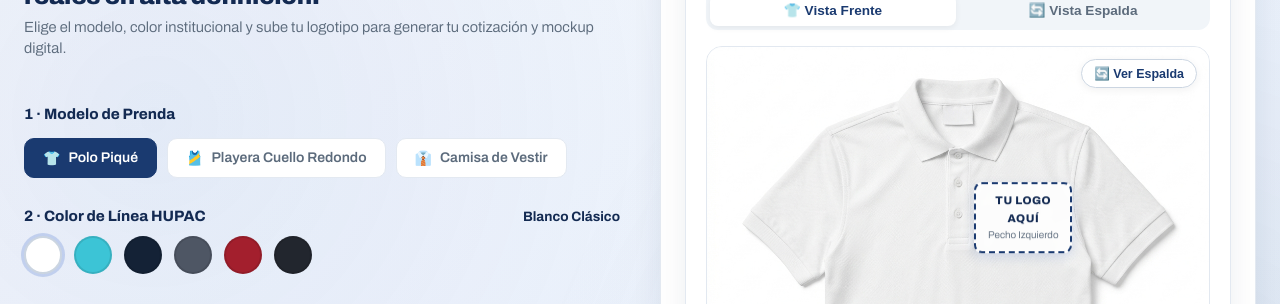
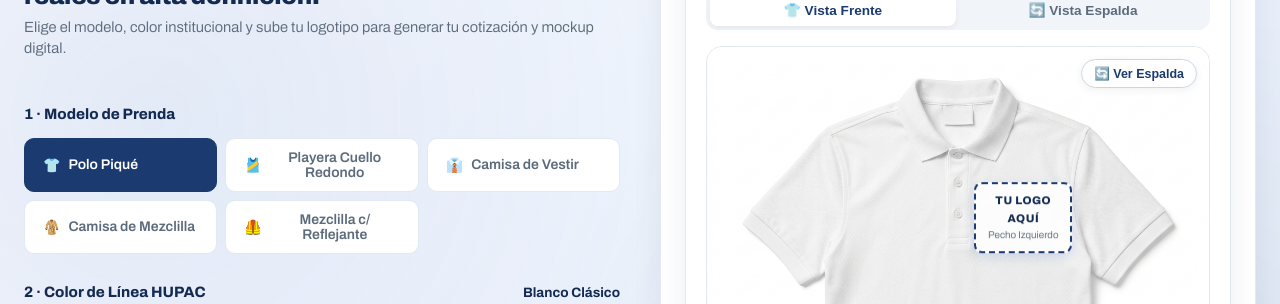
Before and after one commit to danieltrejomx/hupac-textiles-web, a Next.js app: page / in a window 1280 px wide. Shown: the part 1600-1904 px from the top of the page. Built offline with nearby package versions, Linux system fonts and the light colour scheme; no server answers.

Commit message:
feat(configurator): add denim shirts with and without reflective stripes, restrict dress shirt to 3 colors

```diff
--- a/components/Configurator.tsx
+++ b/components/Configurator.tsx
@@ -3,7 +3,7 @@ import { useState, useRef, useEffect, ChangeEvent } from 'react';
 import { collection, addDoc, serverTimestamp } from 'firebase/firestore';
 import { db } from '@/lib/firebase';
 
-type Prenda = 'polo' | 'playera' | 'camisa';
+type Prenda = 'polo' | 'playera' | 'camisa' | 'mezclilla' | 'mezclilla_reflejante';
 type Vista = 'frente' | 'espalda';
 type PosicionFrente = 'pecho_izq' | 'centro_pecho' | 'pecho_der';
 type PosicionEspalda = 'espalda_cuello' | 'espalda_centro' | 'espalda_baja';
@@ -75,6 +75,42 @@ const PRENDAS: Record<Prenda, PrendaConfig> = {
       { id: 'espalda_centro', label: 'Espalda Centro (Grande)', x: 50, y: 44, maxW: 170 },
       { id: 'espalda_baja', label: 'Espalda Baja', x: 50, y: 68, maxW: 150 },
     ]
+  },
+  mezclilla: {
+    nombre: 'CAMISA DE MEZCLILLA INDUSTRIAL',
+    subtitulo: '100% Algodón de uso rudo · Confección reforzada y doble bolsa',
+    frenteImgWhite: '/images/epc/camisa_mezclilla.png',
+    espaldaImgWhite: '/images/epc/camisa_mezclilla.png',
+    frenteImgColor: '/images/epc/camisa_mezclilla.png',
+    espaldaImgColor: '/images/epc/camisa_mezclilla.png',
+    posicionesFrente: [
+      { id: 'pecho_izq', label: 'Pecho Izquierdo', x: 62, y: 34, maxW: 85 },
+      { id: 'centro_pecho', label: 'Centro Pecho', x: 50, y: 44, maxW: 120 },
+      { id: 'pecho_der', label: 'Pecho Derecho', x: 38, y: 34, maxW: 85 },
+    ],
+    posicionesEspalda: [
+      { id: 'espalda_cuello', label: 'Espalda Superior (Cuello)', x: 50, y: 22, maxW: 95 },
+      { id: 'espalda_centro', label: 'Espalda Centro (Grande)', x: 50, y: 44, maxW: 170 },
+      { id: 'espalda_baja', label: 'Espalda Baja', x: 50, y: 68, maxW: 150 },
+    ]
+  },
+  mezclilla_reflejante: {
+    nombre: 'CAMISA DE MEZCLILLA CON REFLEJANTE',
+    subtitulo: '100% Algodón · Cintas reflejantes de alta visibilidad bicolor',
+    frenteImgWhite: '/images/configurator/camisa_mezclilla_reflejante_front.jpg',
+    espaldaImgWhite: '/images/configurator/camisa_mezclilla_reflejante_front.jpg',
+    frenteImgColor: '/images/configurator/camisa_mezclilla_reflejante_front.jpg',
+    espaldaImgColor: '/images/configurator/camisa_mezclilla_reflejante_front.jpg',
+    posicionesFrente: [
+      { id: 'pecho_izq', label: 'Pecho Izquierdo', x: 63, y: 29, maxW: 85 },
+      { id: 'centro_pecho', label: 'Centro Pecho', x: 50, y: 35, maxW: 120 },
+      { id: 'pecho_der', label: 'Pecho Derecho', x: 37, y: 29, maxW: 85 },
+    ],
+    posicionesEspalda: [
+      { id: 'espalda_cuello', label: 'Espalda Superior (Cuello)', x: 50, y: 22, maxW: 95 },
+      { id: 'espalda_centro', label: 'Espalda Centro (Grande)', x: 50, y: 44, maxW: 170 },
+      { id: 'espalda_baja', label: 'Espalda Baja', x: 50, y: 68, maxW: 150 },
+    ]
   }
 };
 
@@ -97,10 +133,15 @@ const COLORES_POLO_PLAYERA: ColorOption[] = [
 const COLORES_CAMISA: ColorOption[] = [
   { c: '#FFFFFF', n: 'Blanco Clásico', rgb: null, textColor: '#17232F' },
   { c: '#7BA4D0', n: 'Azul Cielo (Oxford)', rgb: [123, 164, 208], textColor: '#132A52' },
-  { c: '#142236', n: 'Azul Marino Corporativo', rgb: [20, 34, 54], textColor: '#FFFFFF' },
-  { c: '#4E5664', n: 'Gris Oxford Industrial', rgb: [78, 86, 100], textColor: '#FFFFFF' },
-  { c: '#A31F2D', n: 'Rojo Empresarial', rgb: [163, 31, 45], textColor: '#FFFFFF' },
   { c: '#22262E', n: 'Negro Profundo', rgb: [34, 38, 46], textColor: '#FFFFFF' },
+];
+
+const COLORES_MEZCLILLA: ColorOption[] = [
+  { c: '#2E4A7D', n: 'Azul Mezclilla Original', rgb: null, textColor: '#FFFFFF' },
+];
+
+const COLORES_MEZCLILLA_REFLEJANTE: ColorOption[] = [
+  { c: '#2B4268', n: 'Azul Mezclilla c/ Reflejante', rgb: null, textColor: '#FFFFFF' },
 ];
 
 function removeImageBackground(dataUrl: string): Promise<string> {
@@ -187,15 +228,24 @@ export default function Configurator() {
   const [showTicketModal, setShowTicketModal] = useState(false);
   const folioRef = useRef<string>('');
 
-  const coloresActuales = prenda === 'camisa' ? COLORES_CAMISA : COLORES_POLO_PLAYERA;
+  const getColoresParaPrenda = (p: Prenda): ColorOption[] => {
+    if (p === 'camisa') return COLORES_CAMISA;
+    if (p === 'mezclilla') return COLORES_MEZCLILLA;
+    if (p === 'mezclilla_reflejante') return COLORES_MEZCLILLA_REFLEJANTE;
+    return COLORES_POLO_PLAYERA;
+  };
+
+  const coloresActuales = getColoresParaPrenda(prenda);
 
   const handlePrendaChange = (nuevaPrenda: Prenda) => {
     setPrenda(nuevaPrenda);
-    const listaActual = nuevaPrenda === 'camisa' ? COLORES_CAMISA : COLORES_POLO_PLAYERA;
-    const listaAnterior = prenda === 'camisa' ? COLORES_CAMISA : COLORES_POLO_PLAYERA;
+    const listaActual = getColoresParaPrenda(nuevaPrenda);
+    const listaAnterior = getColoresParaPrenda(prenda);
     const idx = listaAnterior.findIndex(c => c.n === colorOption.n || c.c === colorOption.c);
     if (idx >= 0 && listaActual[idx]) {
       setColorOption(listaActual[idx]);
+    } else {
+      setColorOption(listaActual[0]);
     }
   };
 
@@ -253,8 +303,9 @@ export default function Configurator() {
 
     setIsProcessingCanvas(true);
     const isWhite = !colorOption.rgb;
+    const isDenim = prenda === 'mezclilla' || prenda === 'mezclilla_reflejante';
 
-    const imgSrc = isWhite
+    const imgSrc = (isWhite || isDenim)
       ? (vista === 'frente' ? prendaActual.frenteImgWhite : prendaActual.espaldaImgWhite)
       : (vista === 'frente' ? prendaActual.frenteImgColor : prendaActual.espaldaImgColor);
 
@@ -269,7 +320,7 @@ export default function Configurator() {
 
       ctx.drawImage(img, 0, 0);
 
-      if (isWhite) {
+      if (isWhite || isDenim) {
         setIsProcessingCanvas(false);
         return;
       }
@@ -396,7 +447,7 @@ export default function Configurator() {
           {/* 1. Prenda Base */}
           <div className="grupo rv">
             <label className="tit">1 · Modelo de Prenda</label>
-            <div className="opciones">
+            <div className="opciones" style={{ display: 'grid', gridTemplateColumns: 'repeat(auto-fit, minmax(160px, 1fr))', gap: '8px' }}>
               <button
                 className={`op ${prenda === 'polo' ? 'on' : ''}`}
                 onClick={() => handlePrendaChange('polo')}
@@ -417,6 +468,20 @@ export default function Configurator() {
                 style={{ display: 'flex', alignItems: 'center', gap: '8px' }}
               >
                 <span>👔</span> Camisa de Vestir
+              </button>
+              <button
+                className={`op ${prenda === 'mezclilla' ? 'on' : ''}`}
+                onClick={() => handlePrendaChange('mezclilla')}
+                style={{ display: 'flex', alignItems: 'center', gap: '8px' }}
+              >
+                <span>🧥</span> Camisa de Mezclilla
+              </button>
+              <button
+                className={`op ${prenda === 'mezclilla_reflejante' ? 'on' : ''}`}
+                onClick={() => handlePrendaChange('mezclilla_reflejante')}
+                style={{ display: 'flex', alignItems: 'center', gap: '8px' }}
+              >
+                <span>🦺</span> Mezclilla c/ Reflejante
               </button>
             </div>
           </div>
--- a/data/products.ts
+++ b/data/products.ts
@@ -2363,17 +2363,35 @@ export const PRODUCTS: Product[] = [
     sku: 'CAM-MEZ',
     nombre: 'Camisa de Mezclilla Industrial',
     categoria: 'ropa-trabajo',
-    subtitulo: '100% Algodón · Disponible con o sin Franja Reflejante',
-    descripcion: 'Camisa de mezclilla industrial de algodón resistente con botones metálicos y bolsillos funcionales. Disponible con o sin franja reflejante.',
+    subtitulo: '100% Algodón · Sin Franja Reflejante',
+    descripcion: 'Camisa de mezclilla industrial de algodón resistente con botones metálicos y bolsillos funcionales.',
     composicion: '100% Algodón Mezclilla',
     gramaje: 'Industrial',
     tallas: ['CH', 'M', 'G', 'XL', 'XXL', 'XXXL'],
-    detalles: ['Algodón resistente', 'Bolsillos funcionales', 'Sin reflejante $325.00 / Con reflejante $379.90', 'Múltiplo: 5 pz / Caja: 20 pz'],
-    tecnicas: [],
+    detalles: ['Algodón resistente 100%', 'Bolsillos funcionales reforzados', 'Costuras dobles y triples', 'Múltiplo: 5 pz / Caja: 20 pz'],
+    tecnicas: ['Bordado', 'Parche'],
     imagenPrincipal: '/images/epc/camisa_mezclilla.png',
     colores: [{ nombre: 'Azul Mezclilla', hex: '#1d4ed8' }],
     precios: {},
     precioDirecto: 325.00,
+    empaque: '5 pz / Caja 20 pz'
+  },
+  {
+    id: 'epc-camisa-mezclilla-reflejante',
+    sku: 'YOM-MEZ',
+    nombre: 'Camisa de Mezclilla con Reflejante',
+    categoria: 'ropa-trabajo',
+    subtitulo: '100% Algodón · Cintas Reflejantes de Alta Visibilidad',
+    descripcion: 'Camisa de mezclilla industrial 100% algodón con cintas reflejantes de alta visibilidad bicolor verde neón / plata de 2 pulgadas en pecho, espalda y brazos.',
+    composicion: '100% Algodón Mezclilla',
+    gramaje: 'Industrial Alta Durabilidad',
+    tallas: ['CH', 'M', 'G', 'XL', 'XXL', 'XXXL'],
+    detalles: ['Algodón resistente de uso rudo', 'Cintas reflejantes de alta visibilidad bicolor', 'Doble bolsillo frontal reforzado', 'Múltiplo: 5 pz / Caja: 20 pz'],
+    tecnicas: ['Bordado', 'Parche'],
+    imagenPrincipal: '/images/epc/camisa_mezclilla_reflejante.jpg',
+    colores: [{ nombre: 'Azul Mezclilla con Reflejante', hex: '#1d4ed8' }],
+    precios: {},
+    precioDirecto: 379.90,
     empaque: '5 pz / Caja 20 pz'
   },
   {
```
Also changed, not shown: public/images/configurator/camisa_mezclilla_reflejante_front.jpg (added), public/images/epc/camisa_mezclilla_reflejante.jpg (added).
